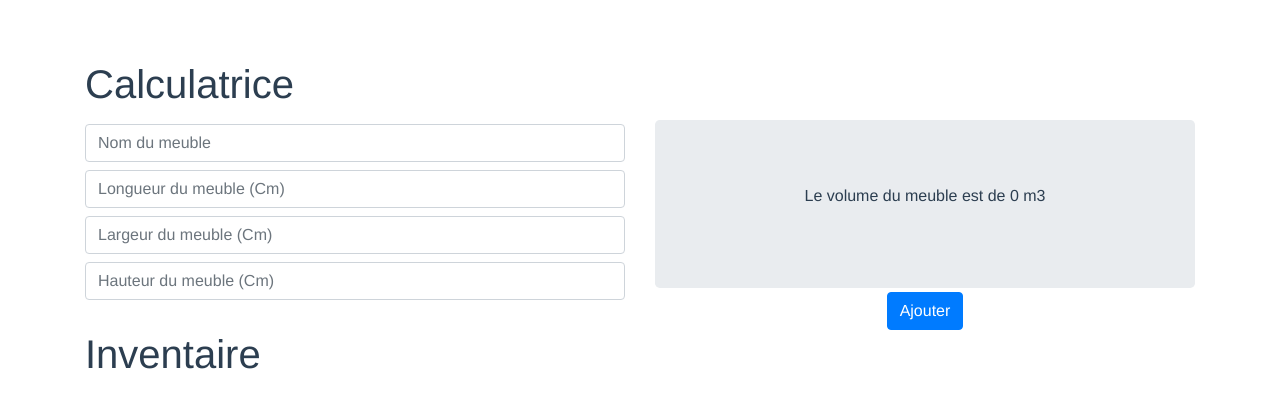
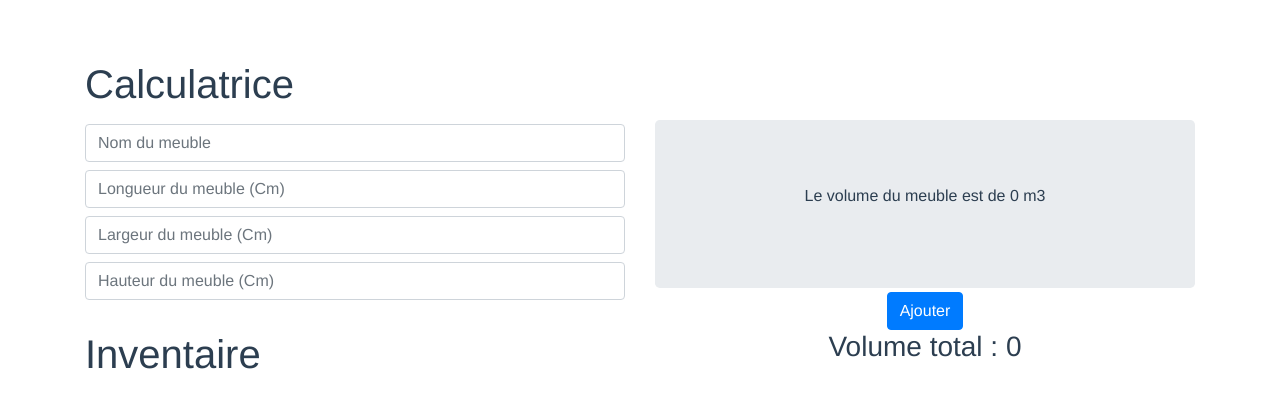
Before and after one commit to Vaillant-g/nextories_test_vuejs, a Vue app in the folder inventaire/: page / in a window 1280 px wide. Shown: the top 408 px of the page. Built offline with nearby package versions, Linux system fonts and the light colour scheme.

Commit message:
exercice 4

```diff
--- a/inventaire/src/components/Inventaire.vue
+++ b/inventaire/src/components/Inventaire.vue
@@ -1,11 +1,14 @@
 <template>
   <b-container>
     <div class="Inventaire">
-      <h1>Inventaire</h1>
+      <b-row>
+        <b-col><h1>Inventaire</h1> </b-col>
+        <b-col><h3>Volume total : {{ volume_total}}</h3> </b-col>
+      </b-row>
       <ul id="example-1">
         <li v-for="item in liste" :key="item.nom">
-          <h4>{{ item.nom }} </h4>
-          <p> {{ volume(item) + "m3" }} </p>
+          <h4>{{ item.nom }}</h4>
+          <p>{{ volume(item) + "m3" }}</p>
         </li>
       </ul>
     </div>
@@ -25,12 +28,12 @@ export default {
     };
   },
   computed: {
-    volume_meuble: function() {
-      var volume =
-        (this.longueur_meuble / 100) *
-        (this.largeur_meuble / 100) *
-        (this.hauteur_meuble / 100);
-      return Math.round(volume * 100) / 100;
+    volume_total: function() {
+      var volume_total = 0;
+      for (let i = 0; i < this.liste.length ; i++) {
+        volume_total += this.volume(this.liste[i])
+      }
+      return (volume_total);
     }
   },
   methods: {
```
